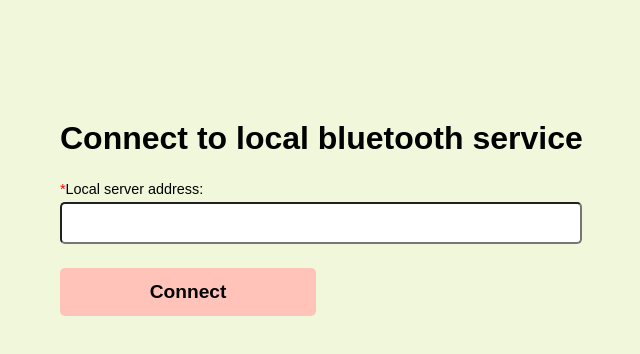
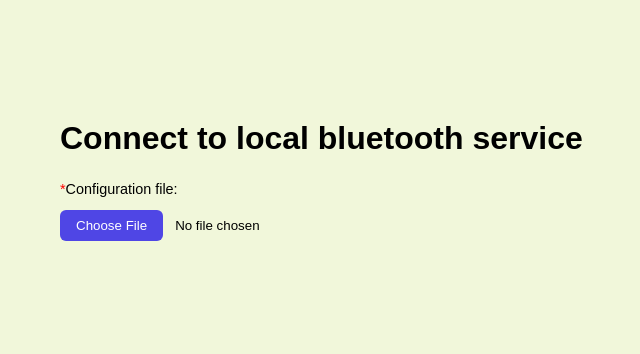
Before and after one commit to cmiband/Roboarm-Manager, an Angular app: page / in a window 1280 px wide. Shown: the top 354 px of the page, without its empty margins (260-900 px from the left). Built offline with nearby package versions, Linux system fonts and the light colour scheme.

Commit message:
changed approach, now config file will be loaded instead of server address input

```diff
--- a/package.json
+++ b/package.json
@@ -35,6 +35,7 @@
     "os": "^0.1.2",
     "path": "^0.12.7",
     "rxjs": "~7.8.0",
+    "socket.io-client": "^4.8.3",
     "tslib": "^2.3.0",
     "zone.js": "~0.15.0"
   },
--- a/src/app/app.ts
+++ b/src/app/app.ts
@@ -8,9 +8,11 @@ import { ConnectionCreator } from './connection-creator/connection-creator';
   styleUrl: './app.css'
 })
 export class App {
+  bluetoothServerAddress = '';
   connectedToBluetoothService = signal(false);
 
   connectToBluetoothService() {
 
   }
+
 }
--- a/src/app/bluetoothApi.service.ts
+++ b/src/app/bluetoothApi.service.ts
@@ -1,10 +1,18 @@
 import { Injectable } from '@angular/core';
 
+const CONNECTION_TEST_ENDPOINT = '/handshake';
+
+
 @Injectable({ providedIn: 'root' })
-export class DesktopApiService {
-  async testConnection(): Promise<boolean> {
+export class BluetoothApiService {
+  async testConnection(serverAddress: string): Promise<boolean> {
     let result = true;
 
+    await fetch(serverAddress+CONNECTION_TEST_ENDPOINT).then((res) => {
+      result = res.status === 200;
+    }).catch(() => {
+      result = false;
+    });
 
     return result;
   }
--- a/src/app/connection-creator/connection-creator.css
+++ b/src/app/connection-creator/connection-creator.css
@@ -8,7 +8,18 @@
     width: fit-content;
 }
 
-.connect-button {
-    margin-top: 3vh;
-    width: 20vw;
+input[type="file"]::file-selector-button {
+    margin-top: 1vh;
+    padding: 8px 16px;
+    background: #4f46e5;
+    color: white;
+    border: none;
+    border-radius: 6px;
+    cursor: pointer;
+    margin-right: 12px;
+    transition: background 0.2s;
 }
+
+input[type="file"]::file-selector-button:hover {
+  background: #4338ca;
+}
--- a/src/app/connection-creator/connection-creator.html
+++ b/src/app/connection-creator/connection-creator.html
@@ -1,11 +1,7 @@
 <div class="view-container">
     <h1>Connect to local bluetooth service</h1>
     <div class="input-container">
-        <label class="input-label" for="server"><abbr class="required-asterisk">*</abbr>Local server address: </label>
-        <input class="text-input" id="server" type="text" [(ngModel)]="serverAddress" required/>
-        @if(showValidationError()) {
-            <span class="validation-text"></span>
-        }
+        <label class="input-label" for="config-file"><abbr class="required-asterisk">*</abbr>Configuration file: </label>
+        <input id="config-file" class="config-upload-button" type="file" accept=".txt">
     </div>
-    <button class="button-brand connect-button" (click)="handleConnect()">Connect</button>
 </div>
--- a/src/app/connection-creator/connection-creator.ts
+++ b/src/app/connection-creator/connection-creator.ts
@@ -1,5 +1,6 @@
-import { Component, signal } from '@angular/core';
+import { Component, inject, signal, output } from '@angular/core';
 import { FormsModule } from '@angular/forms';
+import { BluetoothApiService } from '../bluetoothApi.service';
 
 @Component({
   selector: 'app-connection-creator',
@@ -11,13 +12,5 @@ export class ConnectionCreator {
   serverAddress = "";
   showValidationError = signal(false);
 
-  handleConnect() {
-    if(!this.serverAddress) {
-      this.showValidationError.set(true);
-      return;
-    }
-
-    this.showValidationError.set(false);
-
-  }
+  bluetoothService = inject(BluetoothApiService);
 }
--- a/src/styles.css
+++ b/src/styles.css
@@ -20,7 +20,17 @@ body {
     color: red;
 }
 
+.help-text {
+    font-size: 0.8rem;
+    margin-top: 1vh;
+    display: block;
+    color: gray;
+}
+
 .validation-text {
+    font-size: 0.8rem;
+    margin-top: 1vh;
+    display: block;
     color: red;
 }
 
```
Also changed, not shown: src/app/constants.ts (added), 1 other file (tests, documents, lock files or other folders).
